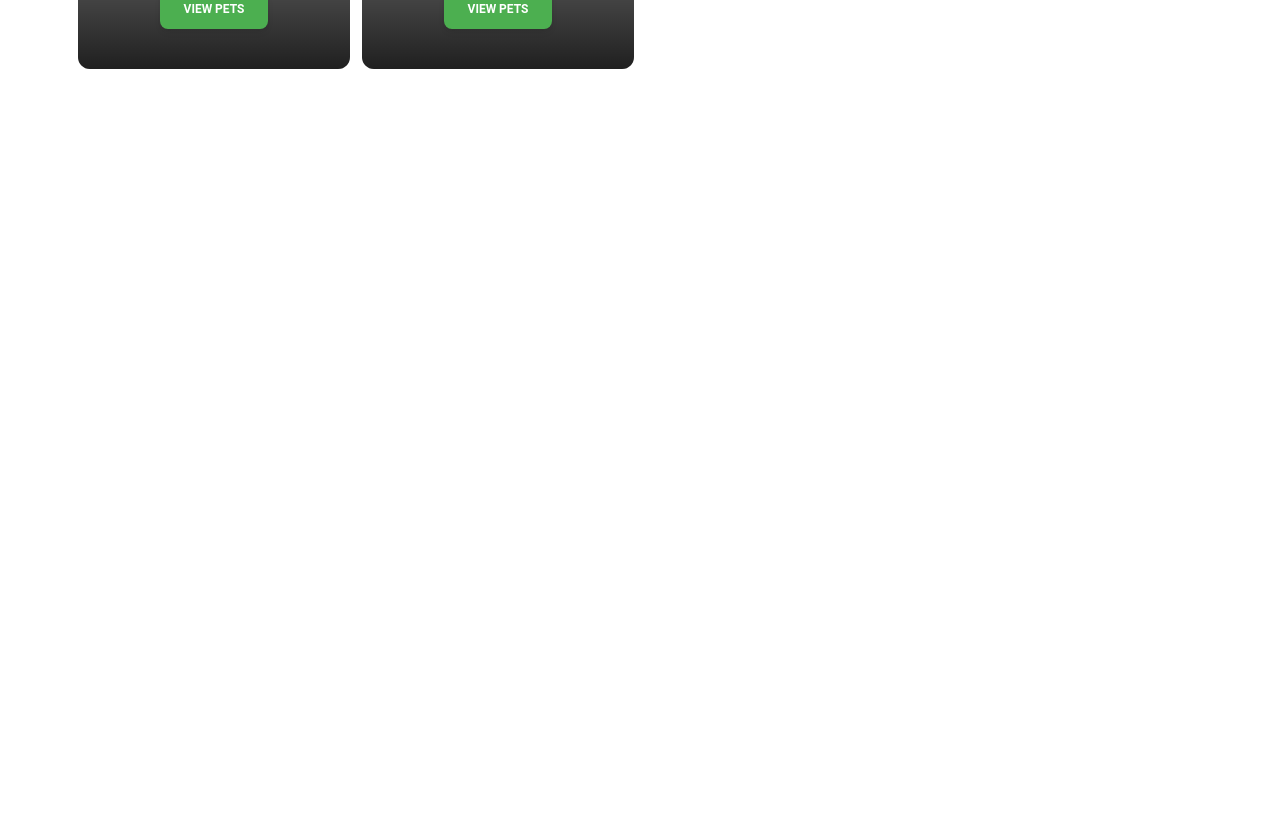
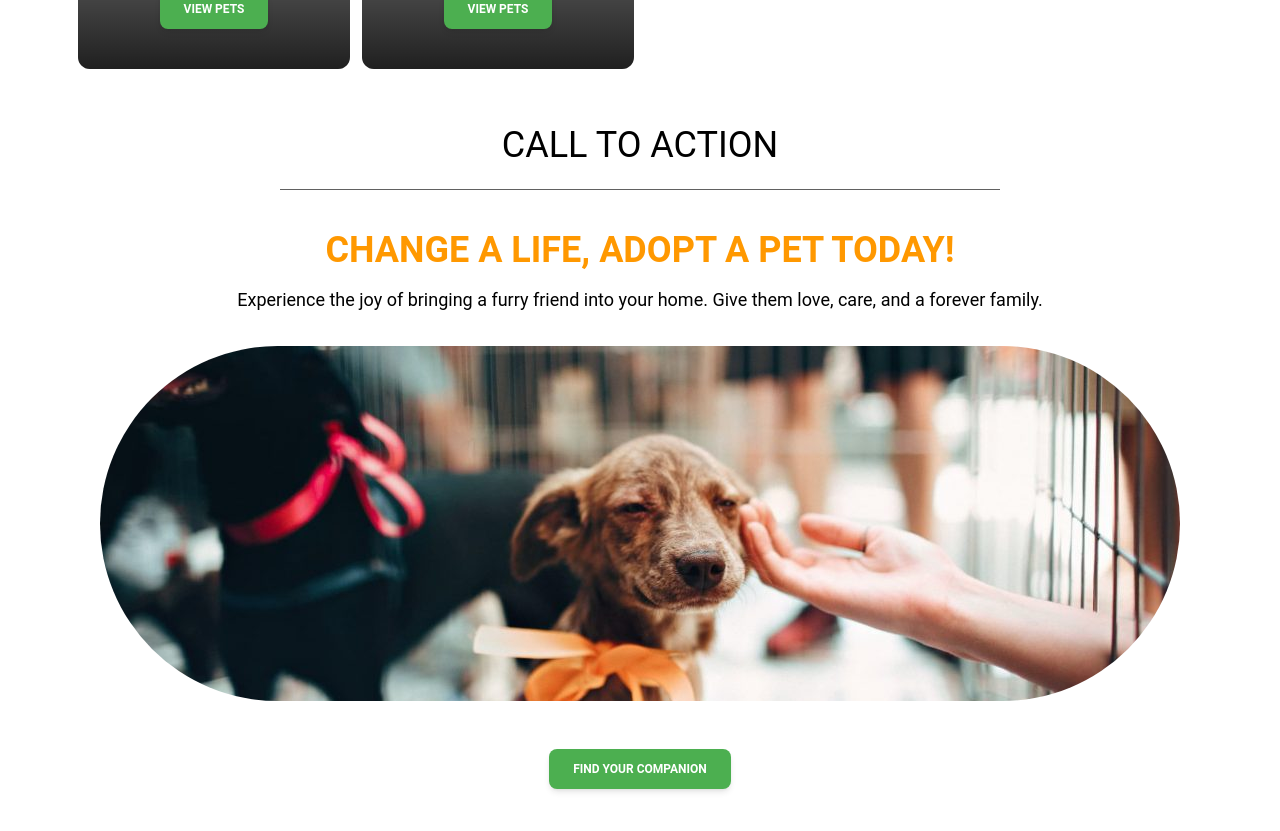
Before and after one commit to codeninja-404/pawpal-client, a React (Vite) app: page / in a window 1280 px wide. Shown: the part 1080-1911 px from the top of the page. Before the commit the page ends 1149 px from the top, so only its background shows below. Built offline with nearby package versions, Linux system fonts and the light colour scheme; grey boxes are pictures that could not be loaded.

Commit message:
added cta section

```diff
--- /dev/null
+++ b/src/Pages/Home/Cta/CallToAction.jsx
@@ -0,0 +1,37 @@
+import { Button } from "@material-tailwind/react";
+import Container from "../../../Components/Shared/Container/Container";
+import SectionTitle from "../../../Components/Shared/SectionTitle/SectionTitle";
+import ctaImg from "../../../assets/cta.jpg";
+
+const CallToAction = () => {
+  return (
+    <section className="my-14">
+      <Container>
+        <SectionTitle heading={"Call to action"}></SectionTitle>
+        <div className=" mx-auto text-center">
+          <h2 className="text-4xl font-bold mb-4 text-orange-500 uppercase">
+            Change a Life, Adopt a Pet Today!
+          </h2>
+          <p className="text-lg mb-8">
+            Experience the joy of bringing a furry friend into your home. Give
+            them love, care, and a forever family.
+          </p>
+          <div className="flex justify-center mb-12">
+            <figure className="rounded-full  max-h-96 overflow-hidden">
+              <img
+                src={ctaImg}
+                alt="Happy pets"
+                className="w-full md:-m-40 md:mx-auto  "
+              />
+            </figure>
+          </div>
+          <Button className=" text-white   bg-green-500 font-bold   ">
+            Find Your Companion
+          </Button>
+        </div>
+      </Container>
+    </section>
+  );
+};
+
+export default CallToAction;
--- a/src/Pages/Home/Home/Home.jsx
+++ b/src/Pages/Home/Home/Home.jsx
@@ -1,11 +1,13 @@
 import Banner from "../Banner/Banner";
 import Category from "../Category/Category";
+import CallToAction from "../Cta/CallToAction";
 
 const Home = () => {
   return (
     <div>
       <Banner></Banner>
       <Category></Category>
+      <CallToAction></CallToAction>
     </div>
   );
 };
```
Also changed, not shown: src/assets/cta.jpg (added), 1 other file (tests, documents, lock files or other folders).
